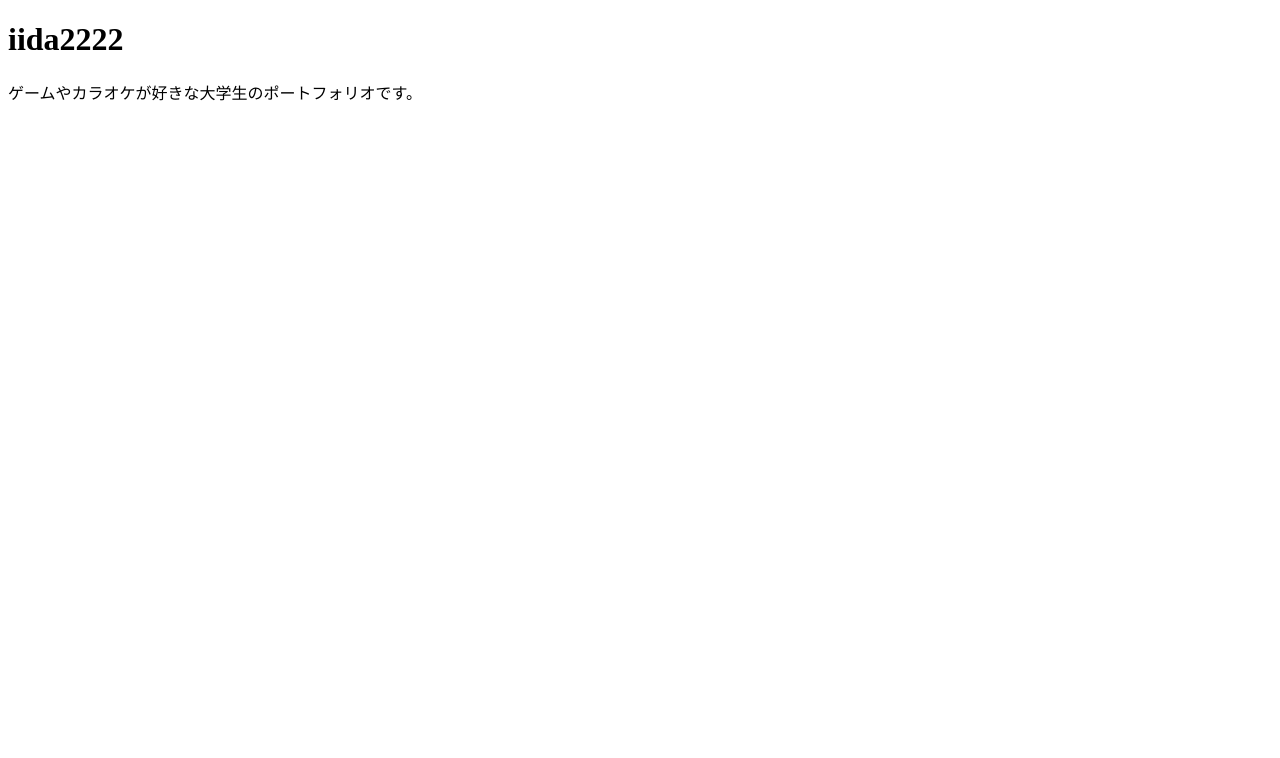
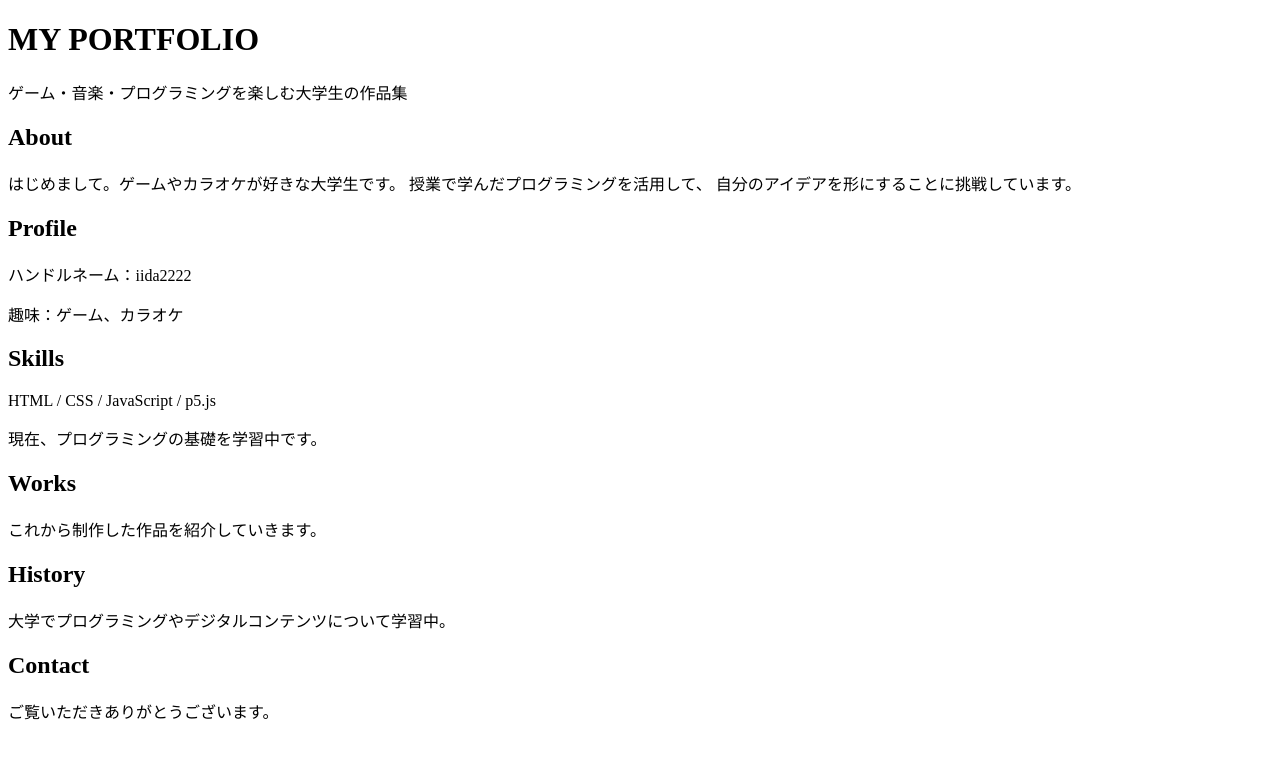
Before and after one commit to iida2222/iida2222.github.io, a plain HTML site: page index.html in a window 1280 px wide. Drawn offline with Linux system fonts and the light colour scheme.

Commit message:
Revise index.html for portfolio enhancement
Updated the title and content to reflect a more professional portfolio. Added sections for About, Profile, Skills, Works, History, and Contact.

```diff
--- a/index.html
+++ b/index.html
@@ -1,12 +1,37 @@
+
 <!DOCTYPE html>
 <html lang="ja">
   <head>
     <meta charset="utf-8">
     <meta name="viewport" content="width=device-width, initial-scale=1">
-    <title>iida2222のポートフォリオ</title>
+    <title>iida2222 | My Portfolio</title>
   </head>
   <body>
-    <h1>iida2222</h1>
-    <p>ゲームやカラオケが好きな大学生のポートフォリオです。</p>
+    <h1>MY PORTFOLIO</h1>
+    <p>ゲーム・音楽・プログラミングを楽しむ大学生の作品集</p>
+
+    <h2>About</h2>
+    <p>
+      はじめまして。ゲームやカラオケが好きな大学生です。
+      授業で学んだプログラミングを活用して、
+      自分のアイデアを形にすることに挑戦しています。
+    </p>
+
+    <h2>Profile</h2>
+    <p>ハンドルネーム：iida2222</p>
+    <p>趣味：ゲーム、カラオケ</p>
+
+    <h2>Skills</h2>
+    <p>HTML / CSS / JavaScript / p5.js</p>
+    <p>現在、プログラミングの基礎を学習中です。</p>
+
+    <h2>Works</h2>
+    <p>これから制作した作品を紹介していきます。</p>
+
+    <h2>History</h2>
+    <p>大学でプログラミングやデジタルコンテンツについて学習中。</p>
+
+    <h2>Contact</h2>
+    <p>ご覧いただきありがとうございます。</p>
   </body>
 </html>
```
